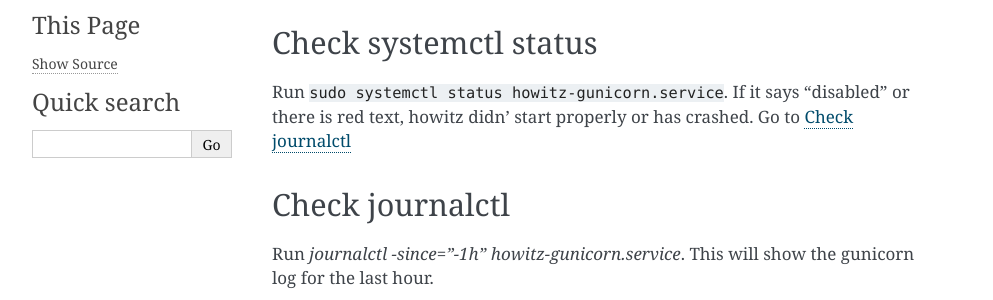
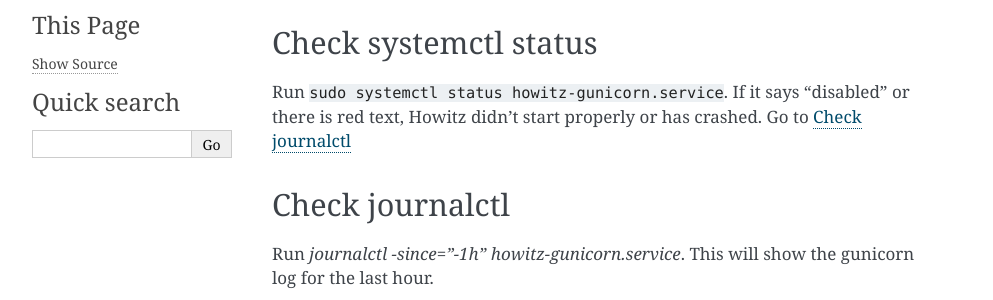
Before and after one commit to Uninett/Howitz, a Sphinx documentation site: the page built from docs/source/troubleshooting-on-debian.rst, in a window 1280 px wide. Shown: the part 160-460 px from the top of the page, without its empty margins (148-1141 px from the left). Built offline with Sphinx 7.4.7, drawn with Linux system fonts in a browser that asks for light colours.

```diff
--- a/docs/source/troubleshooting-on-debian.rst
+++ b/docs/source/troubleshooting-on-debian.rst
@@ -9,7 +9,7 @@ Check systemctl status
 ======================
 
 Run ``sudo systemctl status howitz-gunicorn.service``. If it says "disabled" or
-there is red text, howitz didn' start properly or has crashed. Go to
+there is red text, Howitz didn't start properly or has crashed. Go to
 `Check journalctl`_
 
 Check journalctl
```
